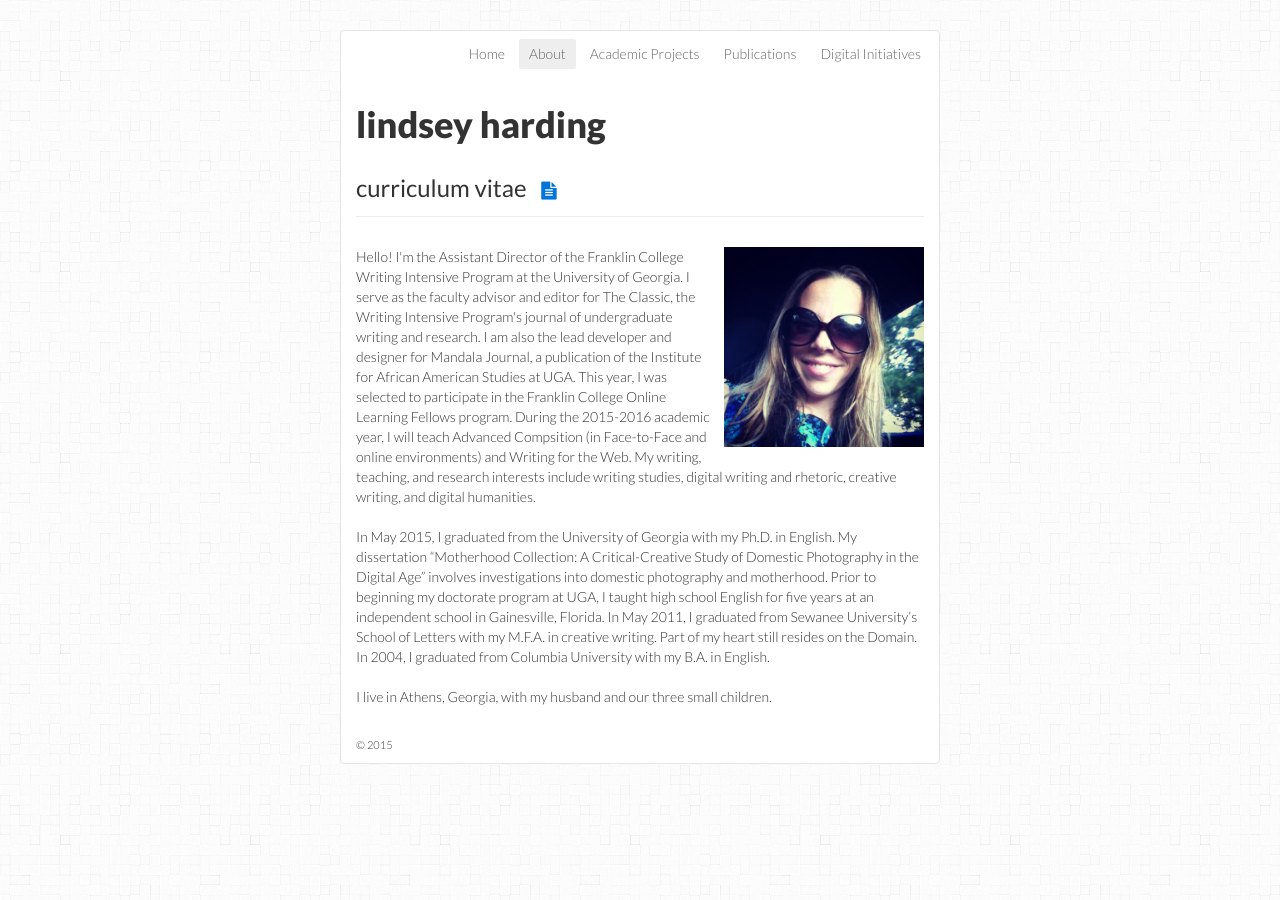
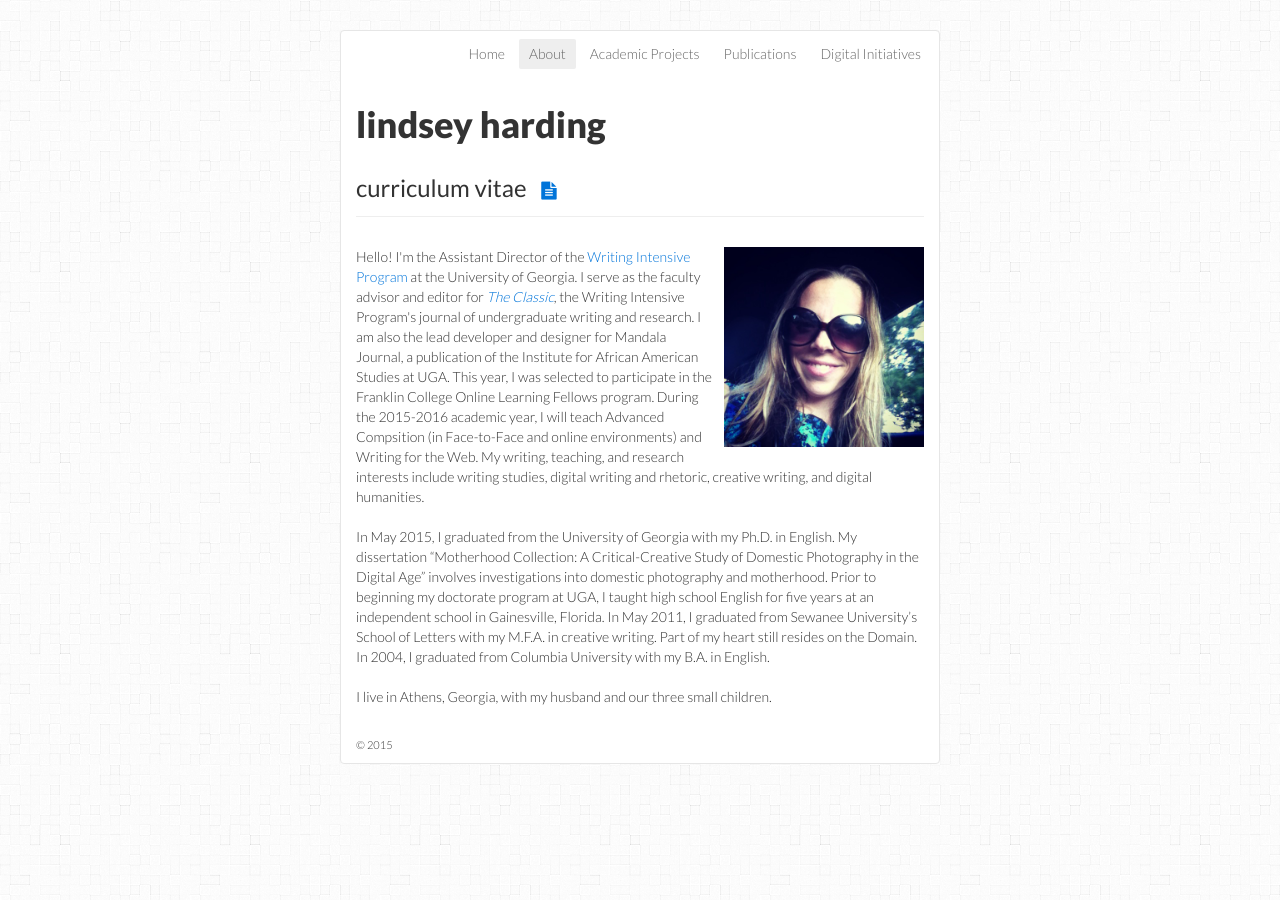
Before and after one commit to linzster/linzster.github.io, a Jekyll site: the page built from pages/about.html, in a window 1280 px wide. Built offline with Jekyll 4.4.1, drawn with Linux system fonts in a browser that asks for light colours; nearby versions of some CDN libraries.

Commit message:
added links to bio statement

```diff
--- a/pages/about.html
+++ b/pages/about.html
@@ -9,7 +9,7 @@ permalink: /about/
 <img src='/images/me.jpg' class='thumb-me pull-right hidden-xs' alt='linz'>
 
 <p>
-    Hello! I'm the Assistant Director of the Franklin College Writing Intensive Program at the University of Georgia. I serve as the faculty advisor and editor for The Classic, the Writing Intensive Program's journal of undergraduate writing and research. I am also the lead developer and designer for Mandala Journal, a publication of the Institute for African American Studies at UGA. This year, I was selected to participate in the Franklin College Online Learning Fellows program. During the 2015-2016 academic year, I will teach Advanced Compsition (in Face-to-Face and online environments) and Writing for the Web. My writing, teaching, and research interests include writing studies, digital writing and rhetoric, creative writing, and digital humanities.
+    Hello! I'm the Assistant Director of the <a href='http://wip.uga.edu/'>Writing Intensive Program</a> at the University of Georgia. I serve as the faculty advisor and editor for <a href='http://theclassicjournal.uga.edu/'><em>The Classic</em></a>, the Writing Intensive Program's journal of undergraduate writing and research. I am also the lead developer and designer for Mandala Journal, a publication of the Institute for African American Studies at UGA. This year, I was selected to participate in the Franklin College Online Learning Fellows program. During the 2015-2016 academic year, I will teach Advanced Compsition (in Face-to-Face and online environments) and Writing for the Web. My writing, teaching, and research interests include writing studies, digital writing and rhetoric, creative writing, and digital humanities.
 </p>
 <p>
     In May 2015, I graduated from the University of Georgia with my Ph.D. in English. My dissertation “Motherhood Collection: A Critical-Creative Study of Domestic Photography in the Digital Age” involves investigations into domestic photography and motherhood. Prior to beginning my doctorate program at UGA, I taught high school English for five years at an independent school in Gainesville, Florida. In May 2011, I graduated from Sewanee University’s School of Letters with my M.F.A. in creative writing. Part of my heart still resides on the Domain. In 2004, I graduated from Columbia University with my B.A. in English.
```
